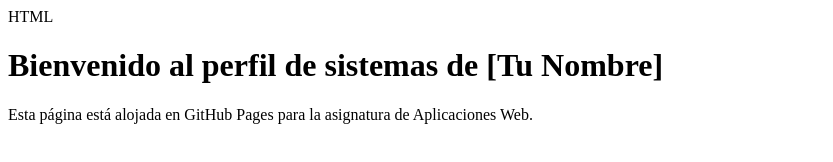
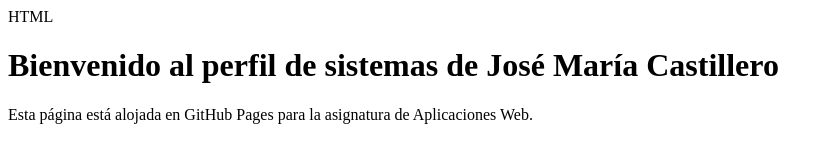
Before and after one commit to JoseMari-Cas/mi-primera-web-smr, a plain HTML site: page index.html in a window 1280 px wide. Shown: the whole page, without its empty margins (0-833 px from the left). Drawn offline with Linux system fonts and the light colour scheme.

Commit message:
index.html

```diff
--- a/index.html
+++ b/index.html
@@ -2,9 +2,9 @@ HTML
 <!DOCTYPE html>
 <html>
 <head>
-<title>Perfil SMR - [Tu Nombre]</title>
+<title>Perfil SMR - José María Castillero</title>
 </head>
 <body>
-<h1>Bienvenido al perfil de sistemas de [Tu Nombre]</h1>
+<h1>Bienvenido al perfil de sistemas de José María Castillero</h1>
 <p>Esta página está alojada en GitHub Pages para la asignatura de Aplicaciones Web.</p>
 </body>
```
